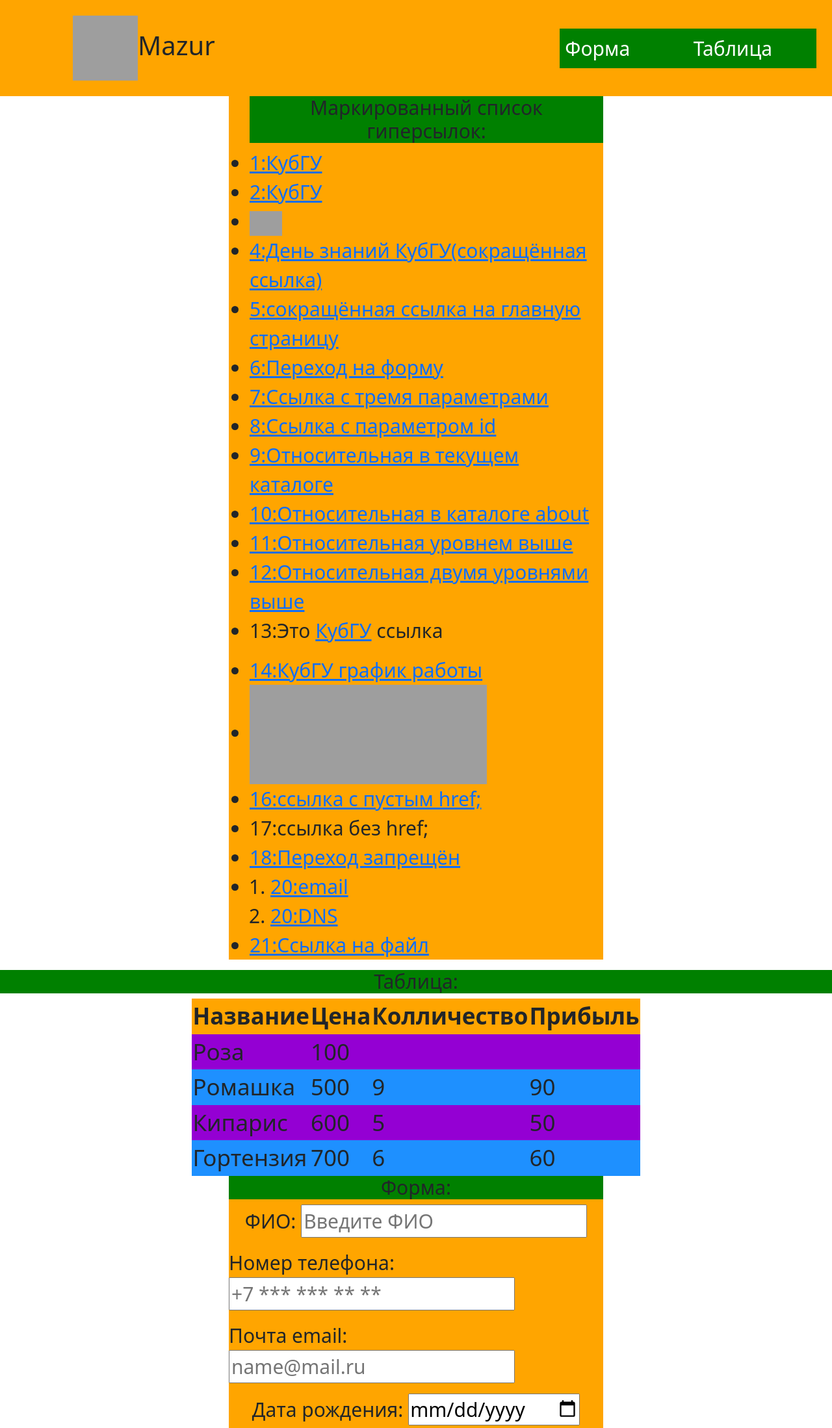
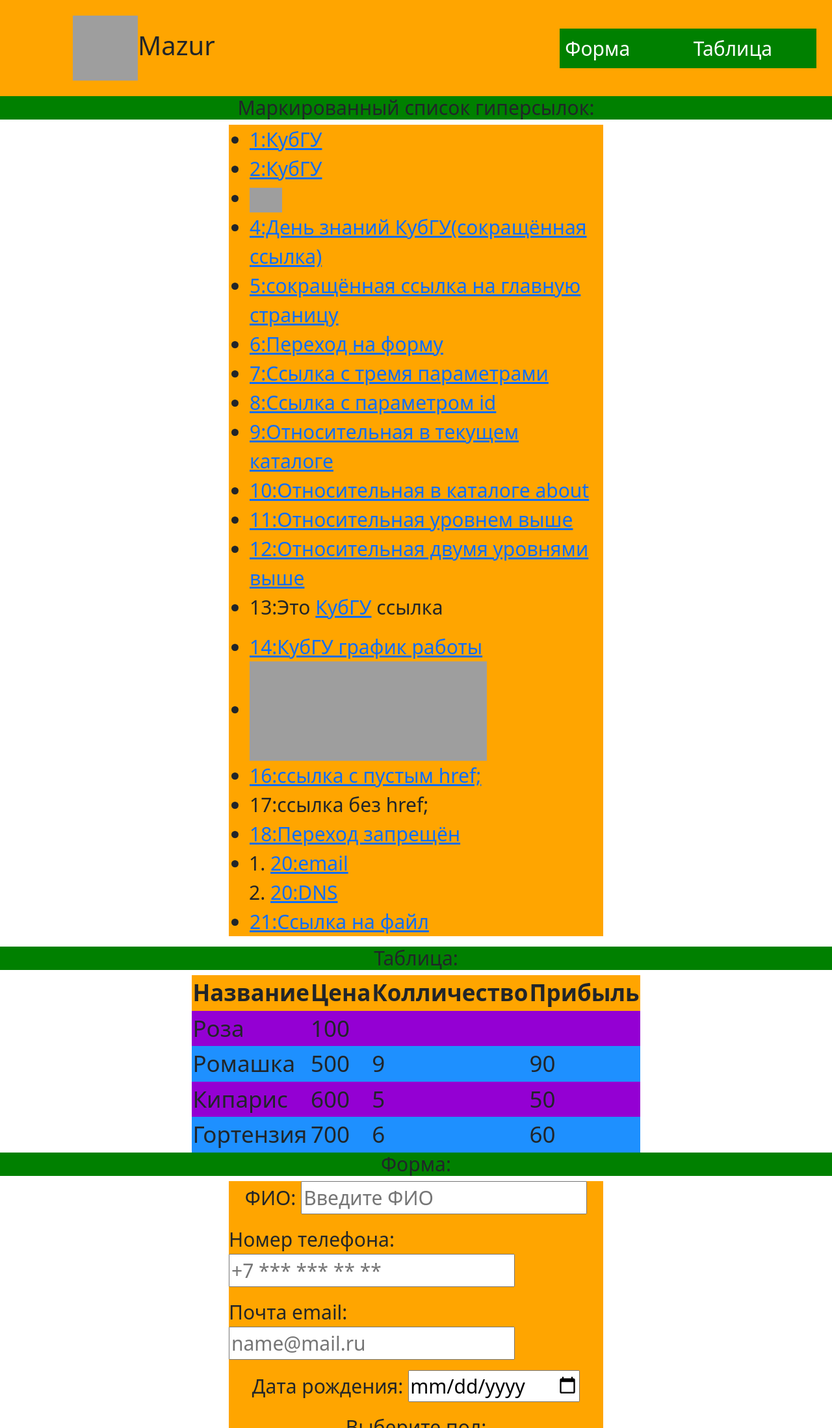
Before and after one commit to maxmazurka/github40.io, a plain HTML site: page index.html in a window 1280 px wide. Shown: the top 2198 px of the page at 65% size. Drawn offline with nearby package versions, Linux system fonts and the light colour scheme; grey boxes are pictures that could not be loaded.

Commit message:
Update index.html

```diff
--- a/index.html
+++ b/index.html
@@ -23,8 +23,8 @@
             </div>
         </header>
         <div class="d-flex flex-column align-items-center">
+            <h2 class="order-1 order-md-0 text-center">Маркированный список гиперсылок:</h2>
             <ul id="silki" class="content order-1 order-md-0">
-                <h2 class="text-center">Маркированный список гиперсылок:</h2>
                 <li><a target="_blank" href="http://kubsu.ru/">1:КубГУ</a></li>
                 <li><a target="_blank" href="https://kubsu.ru/">2:КубГУ</a></li>
                 <li><a target="_blank" href="https://kubsu.ru/"><img src="https://education-in-russia.com/static/universities_logo/7/f/7/7f71449c7c84d9ca29affb8eed1b9e78.jpeg" alt="КубГУ" width="50"></a></li>
@@ -97,8 +97,8 @@
                 </tr>
             </tbody>
         </table>
-            <form class="content order-1 order-md-0 d-flex flex-column align-items-center" id="forma" action="URL_отправки_данных" method="POST">
-                <h2 id="Forma" class="text-center">Форма:</h2>
+            <h2 id="Forma" class="order-1 order-md-0 text-center">Форма:</h2>
+            <form class="content order-1 order-md-0 d-flex flex-column align-items-center" id="form" action="URL_отправки_данных" method="POST">
                 <p>
                     <label for="Name"> ФИО:</label>
                     <input id="Name" type="text" placeholder="Введите ФИО"/>
```
